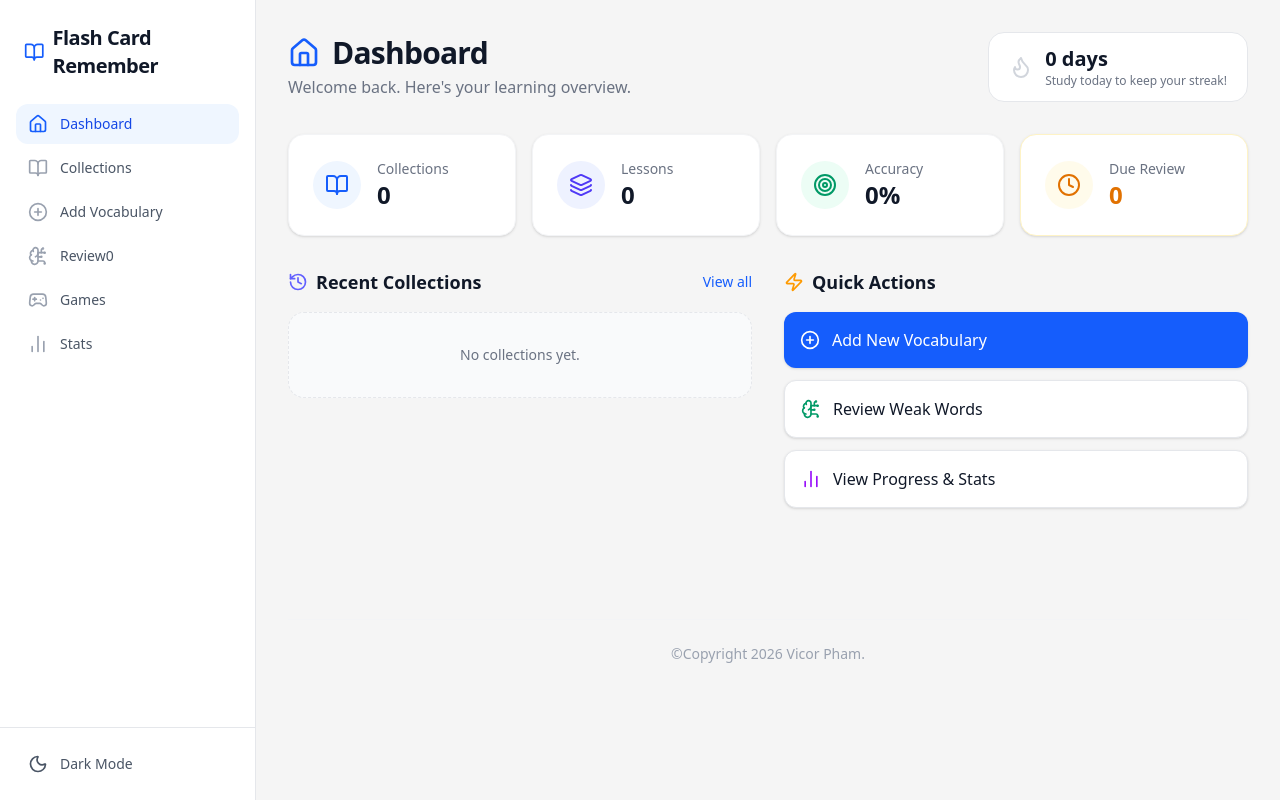
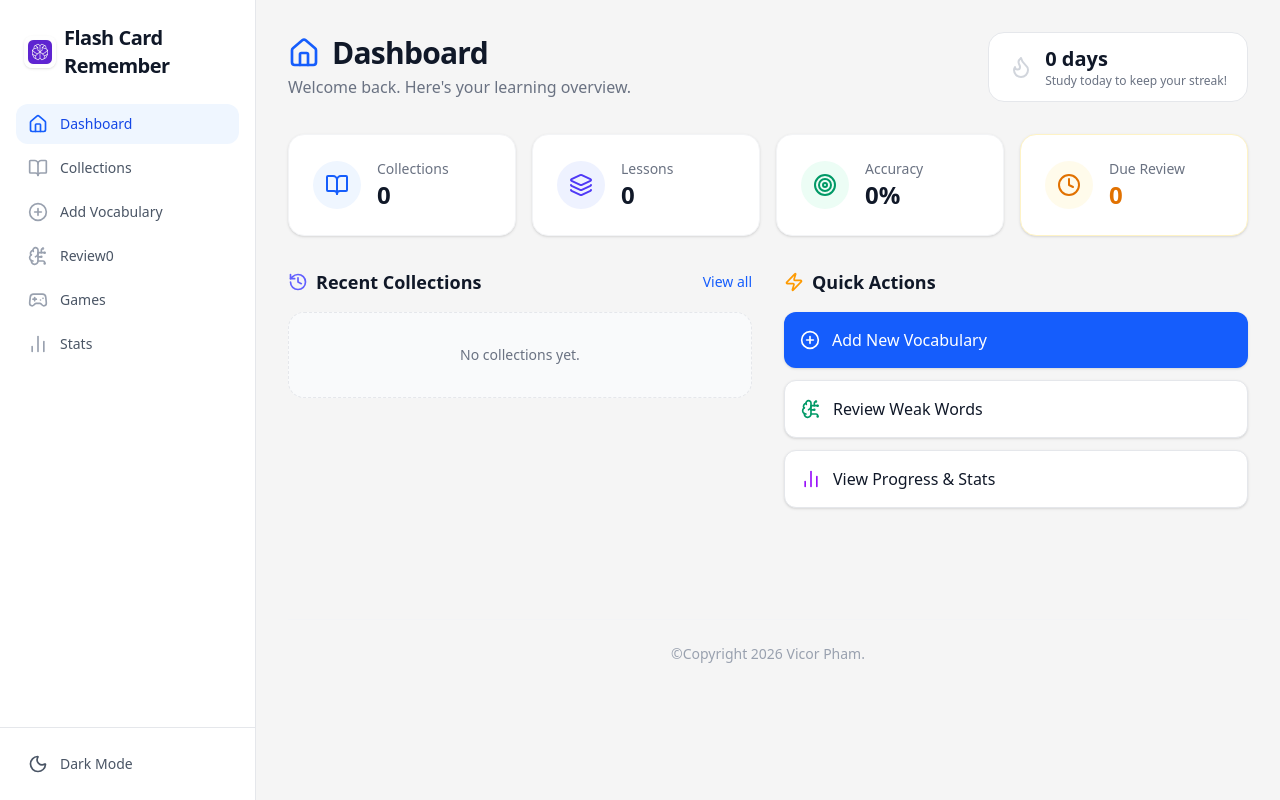
Before and after one commit to ducthinh17/Flash-Cards-Remember, a React (Vite) app: page / in a window 1280 px wide. Built offline with nearby package versions, Linux system fonts and the light colour scheme.

Commit message:
feat: replace generic icon with custom logo in AppLayout sidebar header

```diff
--- a/src/components/layout/AppLayout.tsx
+++ b/src/components/layout/AppLayout.tsx
@@ -36,7 +36,7 @@
       <aside className="hidden md:flex flex-col w-64 bg-white dark:bg-gray-800 border-r border-gray-200 dark:border-gray-700 fixed h-full z-10 transition-colors duration-300">
         <div className="p-6">
           <h1 className="text-xl font-semibold tracking-tight flex items-center gap-2 text-gray-900 dark:text-white">
-            <BookOpen className="w-6 h-6 text-blue-600 dark:text-blue-400" />
+            <img src="/logo.png" alt="Flash Card Remember Logo" className="w-8 h-8 rounded-lg shadow-sm" />
             Flash Card Remember
           </h1>
         </div>
```
